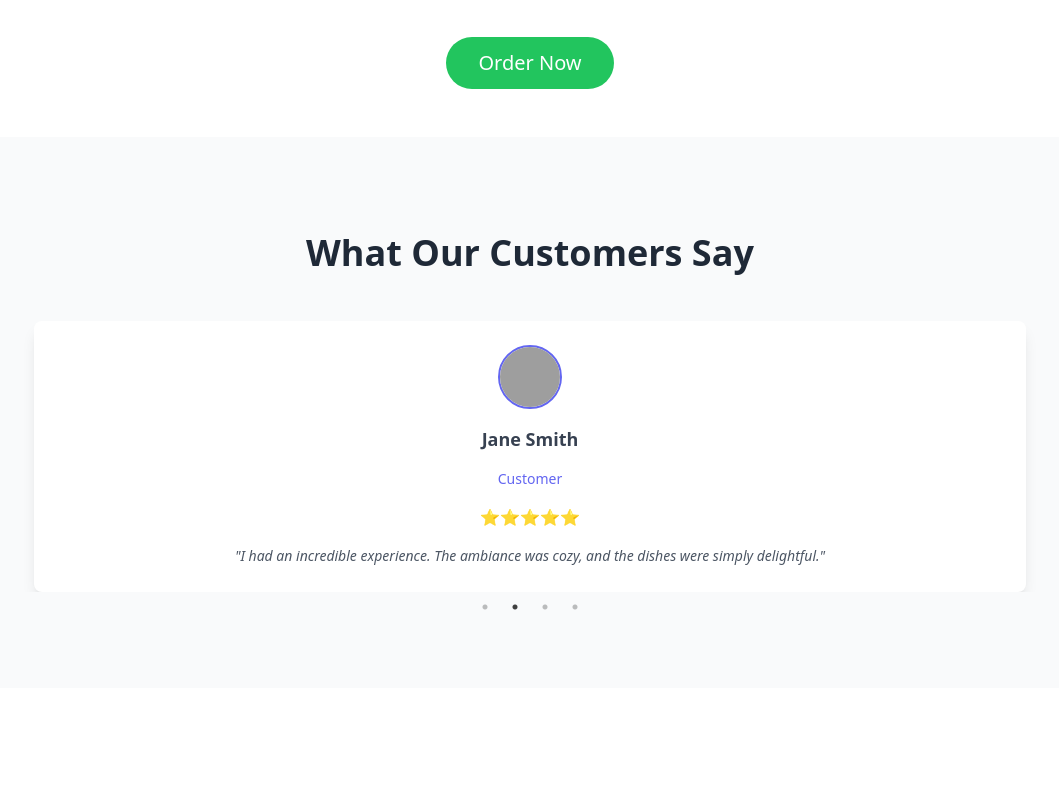
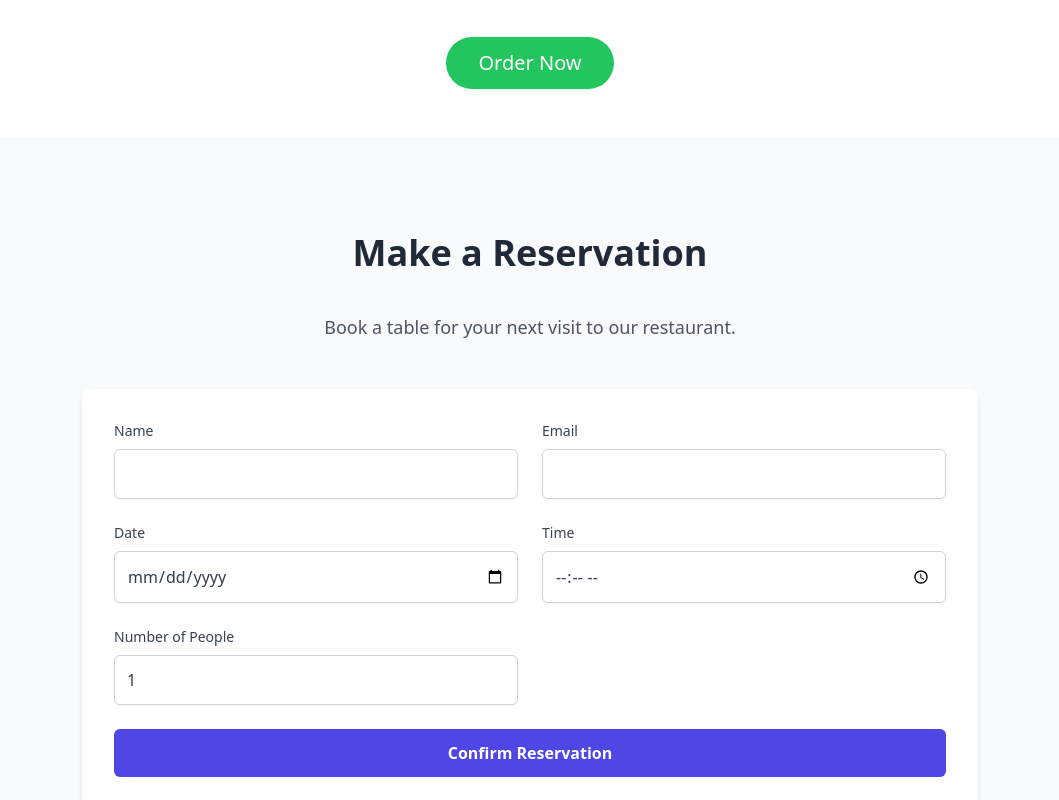
Before and after one commit to kameyaw14/Restaurant-Landing-Page, a React (Vite) app in the folder frontend/: page / in a window 1280 px wide. Shown: the part 2240-3040 px from the top of the page, without its empty margins (110-1169 px from the left). Before the commit the page ends 2928 px from the top, so only its background shows below. Built offline with nearby package versions, Linux system fonts and the light colour scheme; grey boxes are pictures that could not be loaded.

Commit message:
added toast notifications

```diff
--- a/frontend/package.json
+++ b/frontend/package.json
@@ -24,6 +24,7 @@
     "react-router-dom": "^7.1.1",
     "react-scroll": "^1.9.0",
     "react-slick": "^0.30.3",
+    "react-toastify": "^11.0.2",
     "slick-carousel": "^1.8.1",
     "zustand": "^5.0.2"
   },
--- a/frontend/src/App.jsx
+++ b/frontend/src/App.jsx
@@ -8,6 +8,8 @@ import FoodList from "./components/FoodList";
 import Testimonials from "./components/Testimonials";
 import "slick-carousel/slick/slick.css";
 import "slick-carousel/slick/slick-theme.css";
+import { Flip, ToastContainer, toast } from "react-toastify";
+import Reservations from "./components/Reservations";
 
 const App = () => {
   const bgStyle = {
@@ -37,9 +39,25 @@ const App = () => {
           <Menu />
         </div>
         <div>
+          <Reservations />
+        </div>
+        <div>
           <Testimonials />
         </div>
       </div>
+      <ToastContainer
+        position="top-center"
+        autoClose={3000}
+        hideProgressBar={false}
+        newestOnTop
+        closeOnClick={false}
+        rtl={false}
+        pauseOnFocusLoss
+        draggable
+        pauseOnHover
+        theme="colored"
+        transition={Flip}
+      />
     </div>
   );
 };
--- /dev/null
+++ b/frontend/src/components/Reservations.jsx
@@ -0,0 +1,160 @@
+import React, { useState } from "react";
+import { Flip, toast } from "react-toastify";
+
+const Reservations = () => {
+  const [reservation, setReservation] = useState({
+    name: "",
+    email: "",
+    date: "",
+    time: "",
+    people: 1,
+  });
+
+  const handleInputChange = (e) => {
+    const { name, value } = e.target;
+    setReservation({
+      ...reservation,
+      [name]: value,
+    });
+  };
+
+  const handleSubmit = (e) => {
+    e.preventDefault();
+    // Form submission logic here (could be sending to backend)
+    toast.success("Reservation submitted successfully!", {
+      position: "top-center",
+      autoClose: 3000,
+      hideProgressBar: false,
+      closeOnClick: false,
+      pauseOnHover: true,
+      draggable: true,
+      progress: undefined,
+      theme: "colored",
+      transition: Flip,
+    });
+  };
+
+  return (
+    <div className="bg-gray-50 py-16 lg:py-24">
+      <div className="container mx-auto px-6 lg:px-12">
+        <div className="text-center mb-12">
+          <h2 className="text-4xl font-bold text-gray-800 mb-10">
+            Make a Reservation
+          </h2>
+          <p className="text-lg text-gray-600">
+            Book a table for your next visit to our restaurant.
+          </p>
+        </div>
+
+        {/* Reservation Form */}
+        <form
+          onSubmit={handleSubmit}
+          className="max-w-4xl mx-auto bg-white p-8 rounded-lg shadow-md"
+        >
+          <div className="grid grid-cols-1 sm:grid-cols-2 gap-6">
+            <div>
+              <label
+                htmlFor="name"
+                className="block text-sm font-medium text-gray-700"
+              >
+                Name
+              </label>
+              <input
+                type="text"
+                id="name"
+                name="name"
+                value={reservation.name}
+                onChange={handleInputChange}
+                required
+                className="mt-2 w-full p-3 border border-gray-300 rounded-md shadow-sm"
+              />
+            </div>
+
+            <div>
+              <label
+                htmlFor="email"
+                className="block text-sm font-medium text-gray-700"
+              >
+                Email
+              </label>
+              <input
+                type="email"
+                id="email"
+                name="email"
+                value={reservation.email}
+                onChange={handleInputChange}
+                required
+                className="mt-2 w-full p-3 border border-gray-300 rounded-md shadow-sm"
+              />
+            </div>
+
+            <div>
+              <label
+                htmlFor="date"
+                className="block text-sm font-medium text-gray-700"
+              >
+                Date
+              </label>
+              <input
+                type="date"
+                id="date"
+                name="date"
+                value={reservation.date}
+                onChange={handleInputChange}
+                required
+                className="mt-2 w-full p-3 border border-gray-300 rounded-md shadow-sm"
+              />
+            </div>
+
+            <div>
+              <label
+                htmlFor="time"
+                className="block text-sm font-medium text-gray-700"
+              >
+                Time
+              </label>
+              <input
+                type="time"
+                id="time"
+                name="time"
+                value={reservation.time}
+                onChange={handleInputChange}
+                required
+                className="mt-2 w-full p-3 border border-gray-300 rounded-md shadow-sm"
+              />
+            </div>
+
+            <div>
+              <label
+                htmlFor="people"
+                className="block text-sm font-medium text-gray-700"
+              >
+                Number of People
+              </label>
+              <input
+                type="number"
+                id="people"
+                name="people"
+                value={reservation.people}
+                onChange={handleInputChange}
+                min="1"
+                max="20"
+                required
+                className="mt-2 w-full p-3 border border-gray-300 rounded-md shadow-sm"
+              />
+            </div>
+          </div>
+
+          <button
+            type="submit"
+            className="mt-6 w-full py-3 bg-indigo-600 text-white font-semibold rounded-md hover:bg-indigo-700 focus:outline-none focus:ring-2 focus:ring-indigo-500"
+          >
+            Confirm Reservation
+          </button>
+        </form>
+      </div>
+    </div>
+  );
+};
+
+export default Reservations;
--- a/frontend/src/components/Testimonials.jsx
+++ b/frontend/src/components/Testimonials.jsx
@@ -42,7 +42,7 @@ const Testimonial = () => {
   };
 
   return (
-    <div className="bg-gray-50 py-16 lg:py-24">
+    <div className=" py-16 lg:py-24">
       <div className="container mx-auto px-6 lg:px-12">
         {/* Header Section */}
         <div className="text-center mb-12">
```
Also changed, not shown: 1 other file (tests, documents, lock files or other folders).
